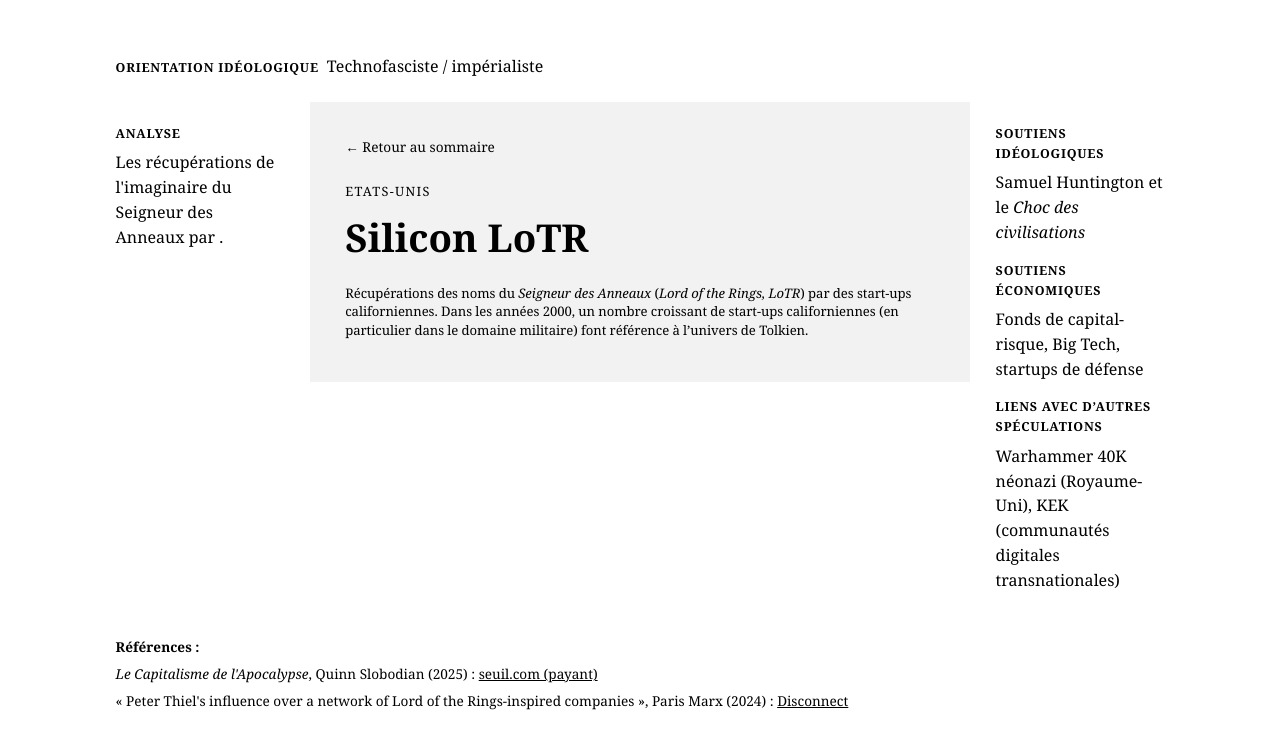
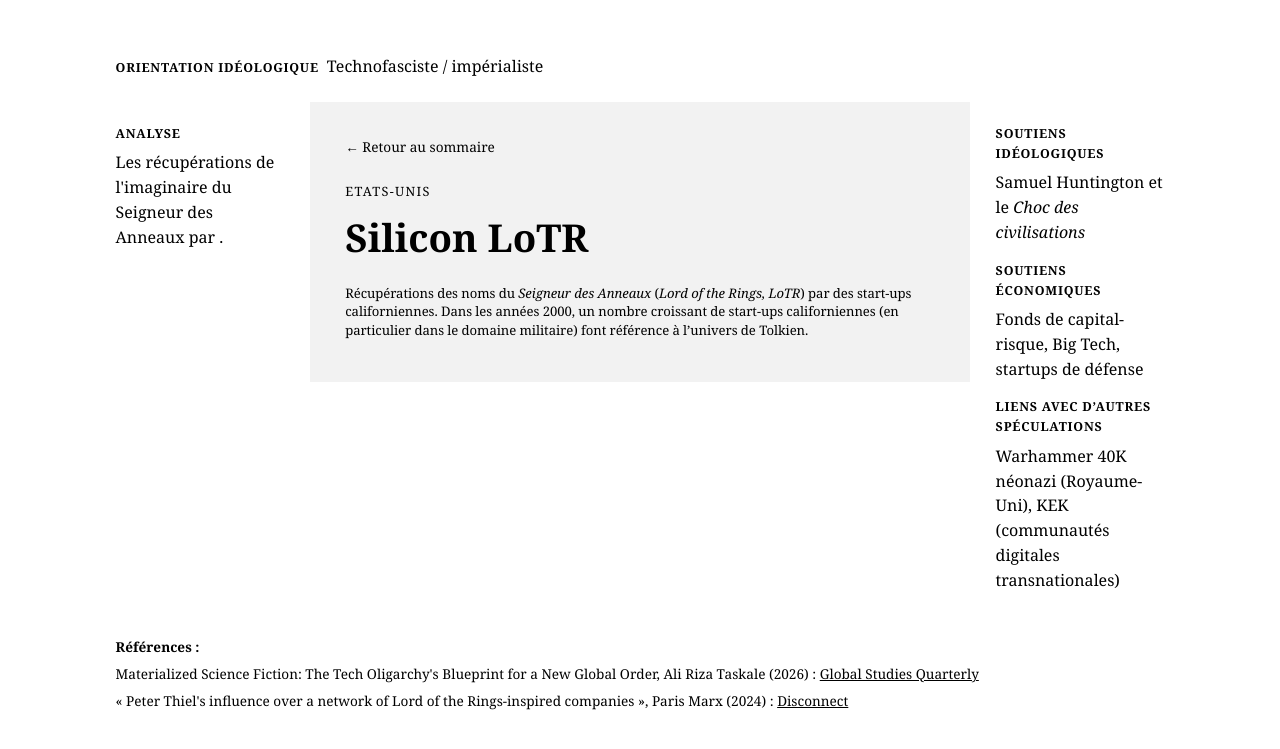
Before and after one commit to encycloreac/encycloreac.github.io, a Jekyll site: the page built from _entries/silicon-lotr.md, in a window 1280 px wide. Shown: the top 749 px of the page. Built offline with Jekyll 4.4.1, drawn with Linux system fonts in a browser that asks for light colours.

Commit message:
Update silicon-lotr.md

```diff
--- a/_entries/silicon-lotr.md
+++ b/_entries/silicon-lotr.md
@@ -7,9 +7,9 @@
 soutiens_economiques: "Fonds de capital-risque, Big Tech, startups de défense"
 liens_autres: "Warhammer 40K néonazi (Royaume-Uni), KEK (communautés digitales transnationales)"
 references:
-  - texte: "<em>Le Capitalisme de l'Apocalypse</em>, Quinn Slobodian (2025)"
-    url: "https://www.seuil.com/ouvrage/le-capitalisme-de-l-apocalypse-quinn-slobodian/9782021451405"
-    label: "seuil.com (payant)"
+  - texte: "Materialized Science Fiction: The Tech Oligarchy's Blueprint for a New Global Order, Ali Riza Taskale (2026)"
+    url: "https://academic.oup.com/isagsq/article/6/1/ksag002/8508721"
+    label: "Global Studies Quarterly"
   - texte: "« Peter Thiel's influence over a network of Lord of the Rings-inspired companies », Paris Marx (2024)"
     url: "https://disconnect.blog/peter-thiels-influence-over-a-network-of-lord-of-the-rings-inspired-companies/"
     label: "Disconnect"
```
